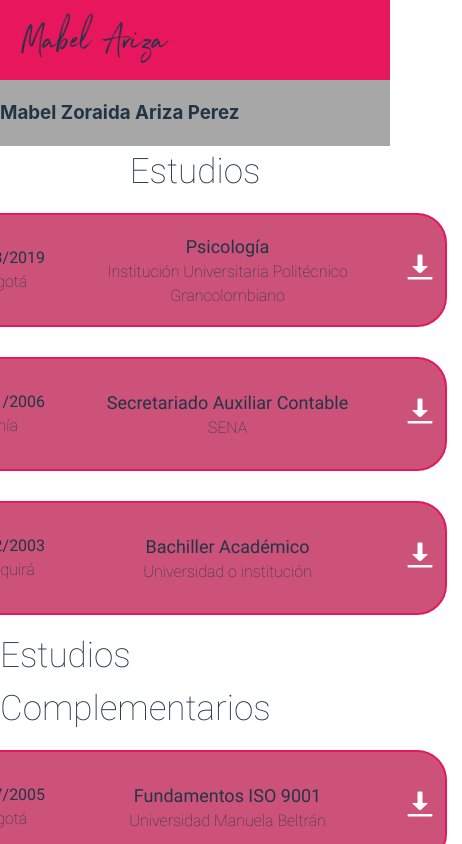
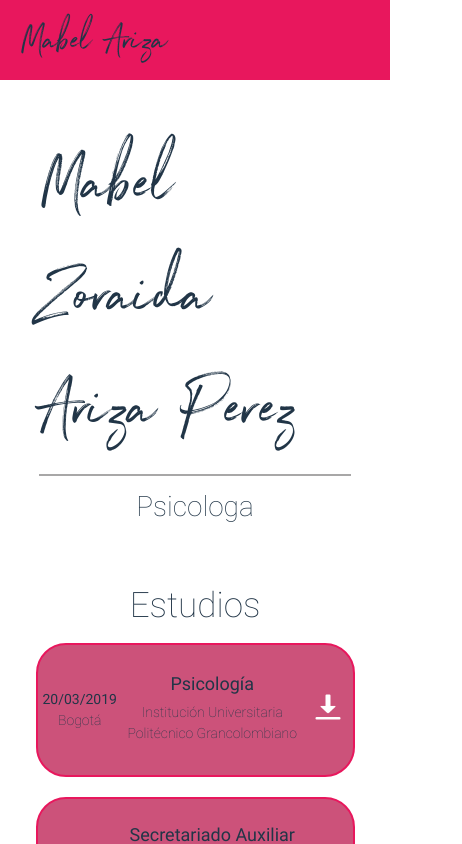
Before and after one commit to AndresAriza27/PortfolioMabelAriza, a React (Vite) app: page / in a window 390 px wide. Shown: the top 844 px of the page, 462 px wide, since content can reach past the window. Built offline with nearby package versions, Linux system fonts and the light colour scheme.

Commit message:
Jumbotron add

```diff
--- a/src/components/Jumbotron.jsx
+++ b/src/components/Jumbotron.jsx
@@ -3,8 +3,10 @@ import '../styles/Jumbotron.css'
 export function Jumbotron () {
     return (
         <div className="Jumbotron">
-            <h3>Mabel Zoraida Ariza Perez</h3>
-            <span></span>
+            <div className="JmboTxt">
+                <h3>Mabel Zoraida Ariza Perez</h3>
+                <span>Psicologa</span>
+            </div>
         </div>
     )
 }
--- a/src/styles/Jumbotron.css
+++ b/src/styles/Jumbotron.css
@@ -22,7 +22,28 @@
     src: url(../fonts/Roboto-Black.ttf);
 }
 .Jumbotron {
+    margin-left: 10% ;
+    height: 500px;
+    justify-content: center;
     display: flex;
-    width: 100%;
-    background-color: #a8a7a7;
+    width: 80%;
 }
+.JmboTxt {
+    align-items: center;
+    display: flex;
+    flex-direction: column;
+    justify-content: center;
+}
+.JmboTxt h3 {
+    display: flex;
+    margin: 0;
+    padding: 15px 0 0 0 ;
+    font-size: 75px;
+    font-family: NorthWell;
+    border-bottom: 2px solid var(--colorGrisClaro);
+}
+.JmboTxt span {
+    padding: 10px 0;
+    font-size: 28px;
+    font-family: RobotoThin;
+}
--- a/src/styles/Studies.css
+++ b/src/styles/Studies.css
@@ -30,6 +30,7 @@
     align-items: center;
 }
 .studies h3{
+    text-align: center;
     margin: 0;
     padding: 0;
     font-size: 35px;
@@ -45,6 +46,7 @@
 .btnDescarga img{
     padding: 15px;
     width: 30px;
+    transition: width 0.1s;
 }
 .btnDescarga img:hover {
     width: 35px;
@@ -67,6 +69,7 @@
     text-align: center;
     align-items: center;
     display: flex;
+    transition: background-color 0.7s;
 }
 .estudio:hover{
     background-color: var(--colorRosado);
@@ -91,3 +94,24 @@
 .lugar {
     font-family: RobotoThin;
 }
+
+@media (max-width: 768px) {
+    .estudio {
+        justify-content: center;
+        height: 130px;
+        width: 315px;
+        margin: 10px;
+        display: flex;
+    }
+    .FechaLugar {
+        font-size: 14px;
+        padding: 0 5px;
+    }
+    .TituloInstitucion {
+        font-size: 14px;
+        padding: 0 5px;
+    }
+    .Institucion {
+        padding: 5px 0;
+    }
+}
```
